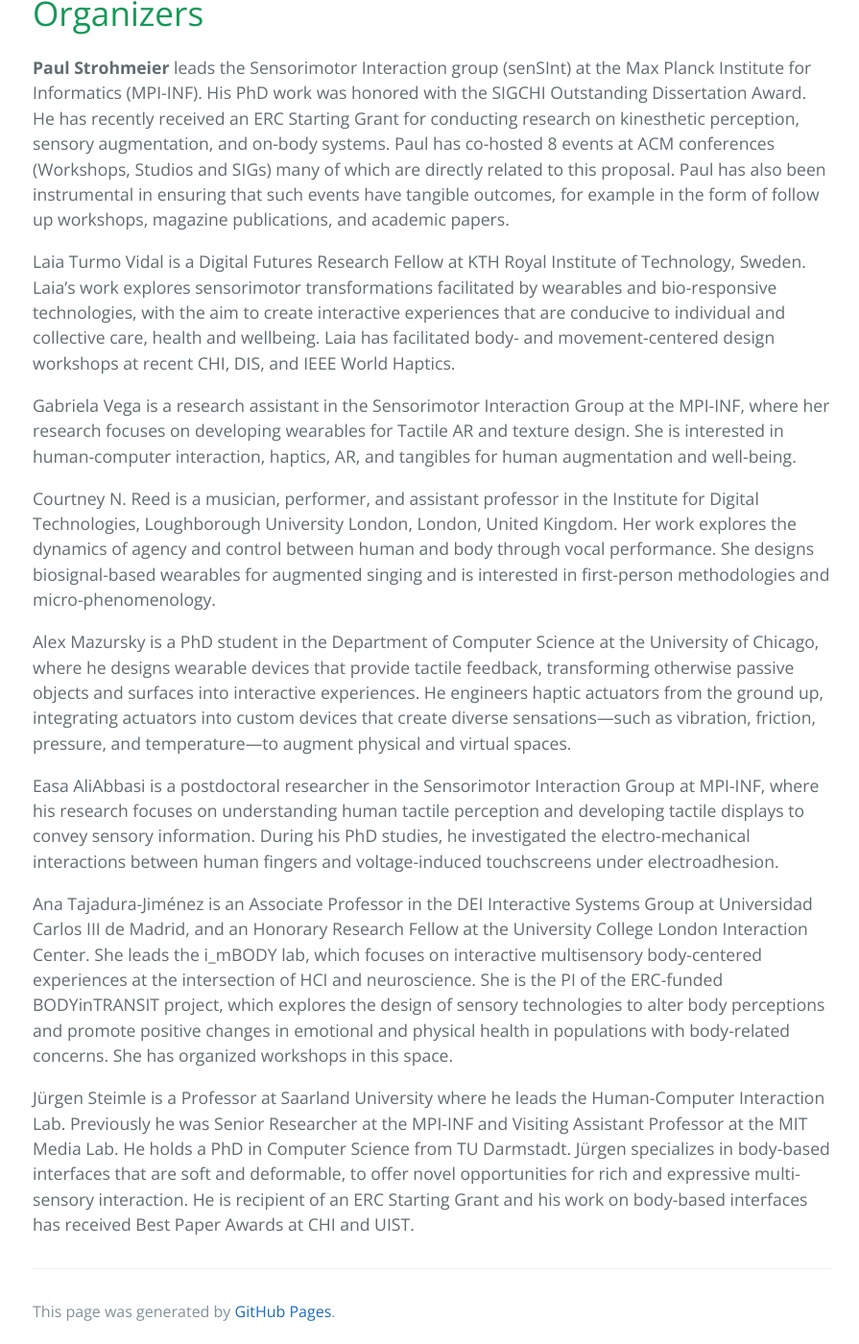
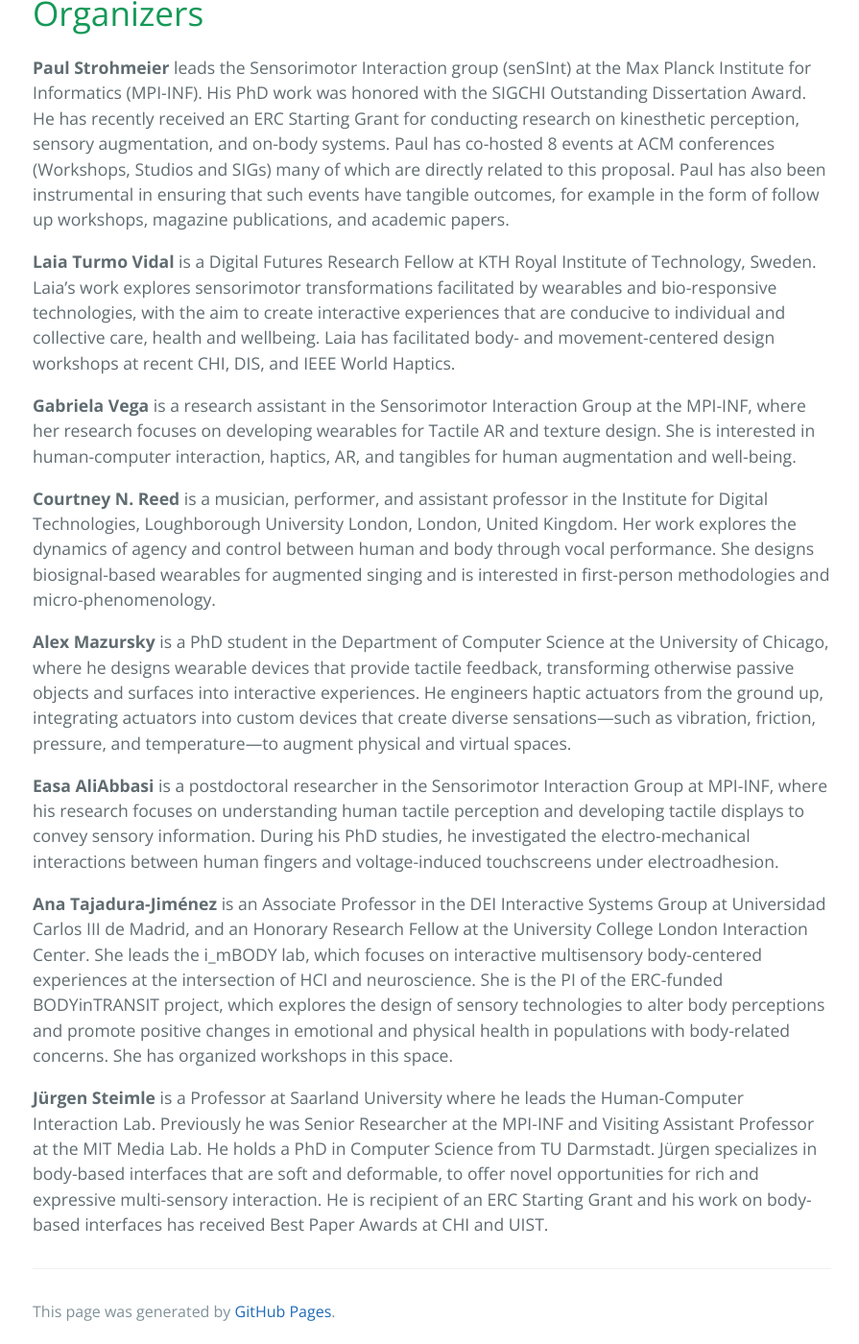
Before and after one commit to sensorimotordevices/sensorimotordevices.github.io, a Jekyll site: the page built from index.md, in a window 1280 px wide and 1400 px high, scrolled down 3026 px. Shown: the whole window at 96% size, without its empty margins (190-1085 px from the left). Built offline with Jekyll 4.4.1, drawn with Linux system fonts in a browser that asks for light colours.

```diff
--- a/index.md
+++ b/index.md
@@ -59,16 +59,16 @@ We invite potential participants to share 1-3 relevant technologies or experienc
 # Organizers
 **Paul Strohmeier** leads the Sensorimotor Interaction group (senSInt) at the Max Planck Institute for Informatics (MPI-INF). His PhD work was honored with the SIGCHI Outstanding Dissertation Award. He has recently received an ERC Starting Grant for conducting research on kinesthetic perception, sensory augmentation, and on-body systems. Paul has co-hosted 8 events at ACM conferences (Workshops, Studios and SIGs) many of which are directly related to this proposal. Paul has also been instrumental in ensuring that such events have tangible outcomes, for example in the form of follow up workshops, magazine publications, and academic papers.
 
-Laia Turmo Vidal is a Digital Futures Research Fellow at KTH Royal Institute of Technology, Sweden. Laia's work explores sensorimotor transformations facilitated by wearables and bio-responsive technologies, with the aim to create interactive experiences that are conducive to individual and collective care, health and wellbeing. Laia has facilitated body- and movement-centered design workshops at recent CHI, DIS, and IEEE World Haptics.
+**Laia Turmo Vidal** is a Digital Futures Research Fellow at KTH Royal Institute of Technology, Sweden. Laia's work explores sensorimotor transformations facilitated by wearables and bio-responsive technologies, with the aim to create interactive experiences that are conducive to individual and collective care, health and wellbeing. Laia has facilitated body- and movement-centered design workshops at recent CHI, DIS, and IEEE World Haptics.
 
-Gabriela Vega is a research assistant in the Sensorimotor Interaction Group at the MPI-INF, where her research focuses on developing wearables for Tactile AR and texture design. She is interested in human-computer interaction, haptics, AR, and tangibles for human augmentation and well-being.
+**Gabriela Vega** is a research assistant in the Sensorimotor Interaction Group at the MPI-INF, where her research focuses on developing wearables for Tactile AR and texture design. She is interested in human-computer interaction, haptics, AR, and tangibles for human augmentation and well-being.
 
-Courtney N. Reed is a musician, performer, and assistant professor in the Institute for Digital Technologies, Loughborough University London, London, United Kingdom. Her work explores the dynamics of agency and control between human and body through vocal performance. She designs biosignal-based wearables for augmented singing and is interested in first-person methodologies and micro-phenomenology.
+**Courtney N. Reed** is a musician, performer, and assistant professor in the Institute for Digital Technologies, Loughborough University London, London, United Kingdom. Her work explores the dynamics of agency and control between human and body through vocal performance. She designs biosignal-based wearables for augmented singing and is interested in first-person methodologies and micro-phenomenology.
 
-Alex Mazursky is a PhD student in the Department of Computer Science at the University of Chicago, where he designs wearable devices that provide tactile feedback, transforming otherwise passive objects and surfaces into interactive experiences. He engineers haptic actuators from the ground up, integrating actuators into custom devices that create diverse sensations—such as vibration, friction, pressure, and temperature—to augment physical and virtual spaces.
+**Alex Mazursky** is a PhD student in the Department of Computer Science at the University of Chicago, where he designs wearable devices that provide tactile feedback, transforming otherwise passive objects and surfaces into interactive experiences. He engineers haptic actuators from the ground up, integrating actuators into custom devices that create diverse sensations—such as vibration, friction, pressure, and temperature—to augment physical and virtual spaces.
 
-Easa AliAbbasi is a postdoctoral researcher in the Sensorimotor Interaction Group at MPI-INF, where his research focuses on understanding human tactile perception and developing tactile displays to convey sensory information. During his PhD studies, he investigated the electro-mechanical interactions between human fingers and voltage-induced touchscreens under electroadhesion.
+**Easa AliAbbasi** is a postdoctoral researcher in the Sensorimotor Interaction Group at MPI-INF, where his research focuses on understanding human tactile perception and developing tactile displays to convey sensory information. During his PhD studies, he investigated the electro-mechanical interactions between human fingers and voltage-induced touchscreens under electroadhesion.
 
-Ana Tajadura-Jiménez is an Associate Professor in the DEI Interactive Systems Group at Universidad Carlos III de Madrid, and an Honorary Research Fellow at the University College London Interaction Center. She leads the i\_mBODY lab, which focuses on interactive multisensory body-centered experiences at the intersection of HCI and neuroscience. She is the PI of the ERC-funded BODYinTRANSIT project, which explores the design of sensory technologies to alter body perceptions and promote positive changes in emotional and physical health in populations with body-related concerns. She has organized workshops in this space.
+**Ana Tajadura-Jiménez** is an Associate Professor in the DEI Interactive Systems Group at Universidad Carlos III de Madrid, and an Honorary Research Fellow at the University College London Interaction Center. She leads the i\_mBODY lab, which focuses on interactive multisensory body-centered experiences at the intersection of HCI and neuroscience. She is the PI of the ERC-funded BODYinTRANSIT project, which explores the design of sensory technologies to alter body perceptions and promote positive changes in emotional and physical health in populations with body-related concerns. She has organized workshops in this space.
 
-Jürgen Steimle is a Professor at Saarland University where he leads the Human-Computer Interaction Lab. Previously he was Senior Researcher at the MPI-INF and Visiting Assistant Professor at the MIT Media Lab. He holds a PhD in Computer Science from TU Darmstadt. Jürgen specializes in body-based interfaces that are soft and deformable, to offer novel opportunities for rich and expressive multi-sensory interaction. He is recipient of an ERC Starting Grant and his work on body-based interfaces has received Best Paper Awards at CHI and UIST.
+**Jürgen Steimle** is a Professor at Saarland University where he leads the Human-Computer Interaction Lab. Previously he was Senior Researcher at the MPI-INF and Visiting Assistant Professor at the MIT Media Lab. He holds a PhD in Computer Science from TU Darmstadt. Jürgen specializes in body-based interfaces that are soft and deformable, to offer novel opportunities for rich and expressive multi-sensory interaction. He is recipient of an ERC Starting Grant and his work on body-based interfaces has received Best Paper Awards at CHI and UIST.
```
